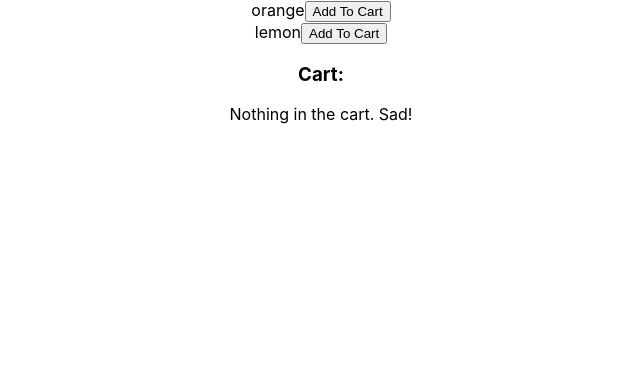
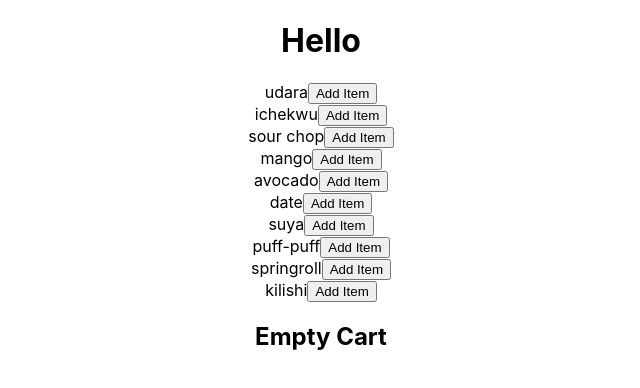
Before and after one commit to chineducn/react-third-day, a React (Create React App) app: page / in a window 1280 px wide. Shown: the top 388 px of the page, without its empty margins (319-959 px from the left). Built offline with nearby package versions, Linux system fonts and the light colour scheme.

Commit message:
refactored the project to my preferred file names and stock list

```diff
--- a/src/App.js
+++ b/src/App.js
@@ -1,57 +1,38 @@
 import React, { useState } from 'react';
+import Items from './Items';
+import Cart from './Cart';
 import './App.css';
 
 const fruitsApi = 'http://localhost:4000/market/fruits';
-const meatsApi = 'http://localhost:4000/market/meats';
-
-function Fruit(props) {
-  const { name, addToCart } = props;
-  return (
-    <div>
-      <span>{name}</span>
-      <button onClick={evt => addToCart(name)}>Add To Cart</button>
-    </div>
-  );
-}
-
-function Fruits(props) {
-  const { fruits, addToCart } = props;
-  return (
-    <>
-      {
-        fruits.map(
-          (fruitName) => (
-            <Fruit
-              key={fruitName}
-              name={fruitName}
-              addToCart={addToCart}
-            />
-          ))
-      }
-    </>
-  )
-}
+const meatsApi = 'http://localhost:4000/market/munchies';
 
 function Market() {
-  const [stock, setStock] = useState({
-    fruits: ['orange', 'lemon'],
-    meats: ['beef', 'chicken'],
-  });
-  const [cart, setCart] = useState([]);
 
-  const addToCart = (item) => {
-    setCart(cart.concat(item));
-  };
+  const [stockState, setStockState] = useState({
+    fruitStock: ['udara', 'ichekwu', 'sour chop', 'mango', 'avocado'],
+    munchiesStock: ['date', 'suya', 'puff-puff', 'springroll', 'kilishi']
+  })
+
+
+
+  const { fruitStock, munchiesStock } = stockState;
+  console.log(fruitStock);
+  console.log(munchiesStock)
+
+
+  const [cartState, setCartState] = useState([]);
+
+
 
   return (
     <div className="App">
-      <Fruits fruits={stock.fruits} addToCart={addToCart} />
-      <h3>Cart:</h3>
-      {
-        cart.length
-          ? cart.map((item, idx) => <div key={idx}>{item}</div>)
-          : <div>Nothing in the cart. Sad!</div>
-      }
+      <h1>Hello</h1>
+      {/* <Fruit name={nameApp}/> */}
+      <Items itemsArray={fruitStock} cartFunction={setCartState} cartArray={cartState}/>
+      <Items itemsArray={munchiesStock} cartFunction={setCartState} cartArray={cartState}/>
+      <Cart cartArray={cartState} />
+
+
     </div>
   );
 }
--- /dev/null
+++ b/src/Cart.js
@@ -0,0 +1,14 @@
+import React from 'react';
+
+
+
+const Cart = ({ cartArray }) => {
+    if (cartArray.length) {
+        return <>{cartArray.map((cartItem, idx) => <h4 key={idx}>{cartItem}</h4>)}</>
+    }
+    return <h2>Empty Cart</h2>
+}
+
+
+
+export default Cart;
--- /dev/null
+++ b/src/Item.js
@@ -0,0 +1,21 @@
+import React from 'react';
+
+const Item = ({ name, alterCart, alteredCart }) => {
+
+
+
+    const addItem = (pick) => {
+        alterCart(alteredCart.concat(pick))
+
+        };
+    return (
+        <div>
+            <span>{name}</span>
+            <button onClick={event => addItem(name)}>Add Item</button>
+
+        </div>
+
+    )
+};
+
+export default Item;
--- /dev/null
+++ b/src/Items.js
@@ -0,0 +1,13 @@
+import React from 'react';
+import Item from './Item'
+
+const Items = ({ itemsArray, cartFunction, cartArray }) => {
+
+    return (
+        itemsArray.map(myItem =>
+            <Item key={myItem} name={myItem} alterCart={cartFunction} alteredCart={cartArray}/>)
+    )
+
+}
+
+export default Items;
```
Also changed, not shown: api.js (+4 -4 lines).
